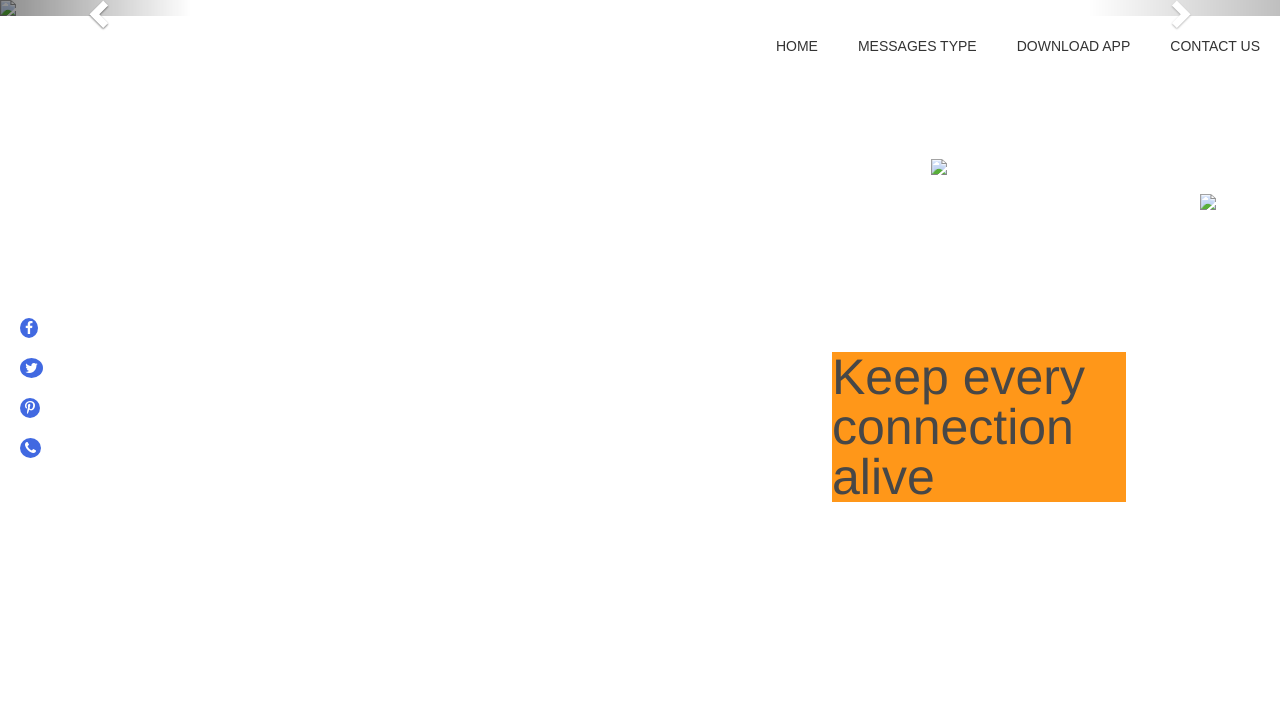
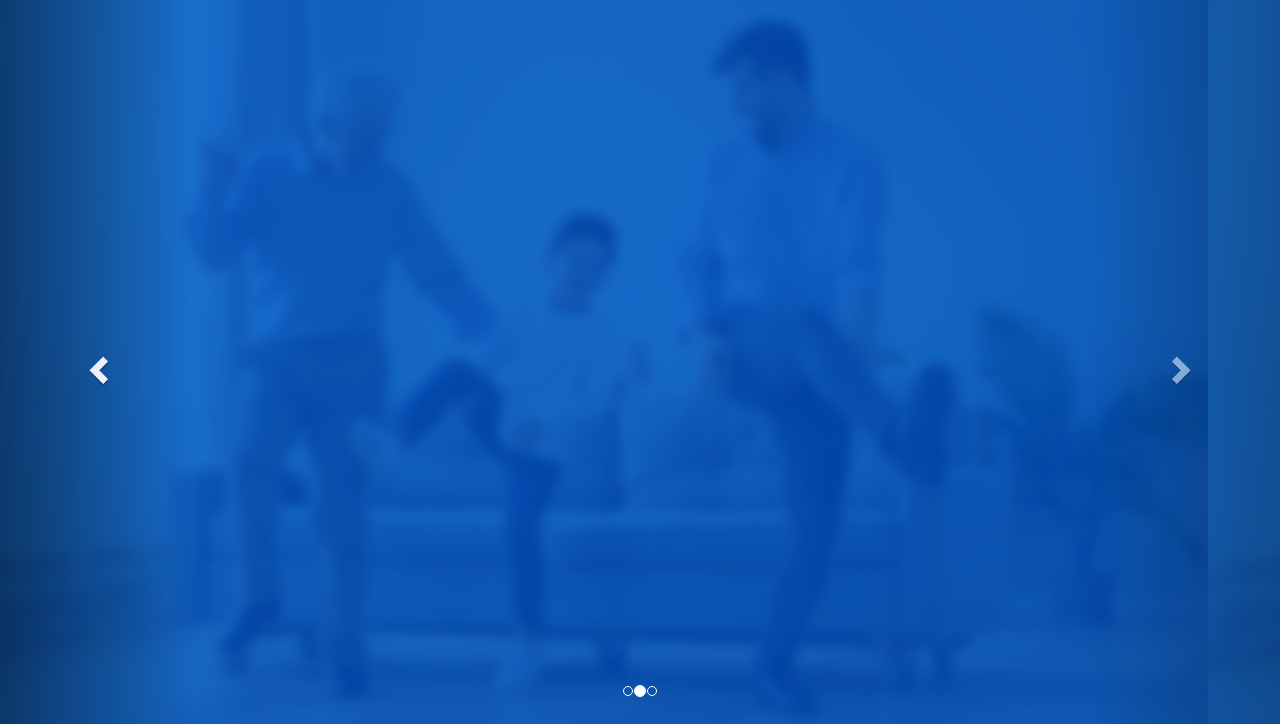
Before and after one commit to Akanshatiwary/thinkbar, a plain HTML site: page index.html in a window 1280 px wide. Shown: the top 724 px of the page. Drawn offline with nearby package versions, Linux system fonts and the light colour scheme.

Commit message:
files changes

```diff
--- a/index.html
+++ b/index.html
@@ -31,15 +31,15 @@
             <!-- Wrapper for slides -->
             <div class="carousel-inner">
                 <div class="item active">
-                    <img src="../Revised-WebSite-Open-PSD/Resource Files/alive-4.png">
+                    <img src="Resource Files/alive-4.png">
                 </div>
 
                 <div class="item">
-                    <img src="../Revised-WebSite-Open-PSD/Resource Files/alive-4.png">
+                    <img src="Resource Files/alive-4.png">
                 </div>
 
                 <div class="item">
-                    <img src="../Revised-WebSite-Open-PSD/Resource Files/alive-4.png">
+                    <img src="Resource Files/alive-4.png">
                 </div>
             </div>
 
@@ -83,10 +83,10 @@
                 </li>
             </ul>
             <div class="heart">
-                <img src="../Revised-WebSite-Open-PSD/Resource Files/alive-1.png">
+                <img src="Resource Files/alive-1.png">
             </div>
             <div class="circle">
-                <img src="../Revised-WebSite-Open-PSD/Resource Files/event-1.png">
+                <img src="Resource Files/event-1.png">
             </div>
             <div class="content">
                 <p>Keep every connection alive</p>
--- a/style.css
+++ b/style.css
@@ -13,7 +13,7 @@ li{
     font-family: sans-serif;
 }
 .menu{
-    background-image: url("../Revised-WebSite-Open-PSD/Resource Files/alive-2.png");
+    background-image: url("Resource Files/alive-2.png");
     width: 100%;
     height: 700px;
     background-position: center;
```
